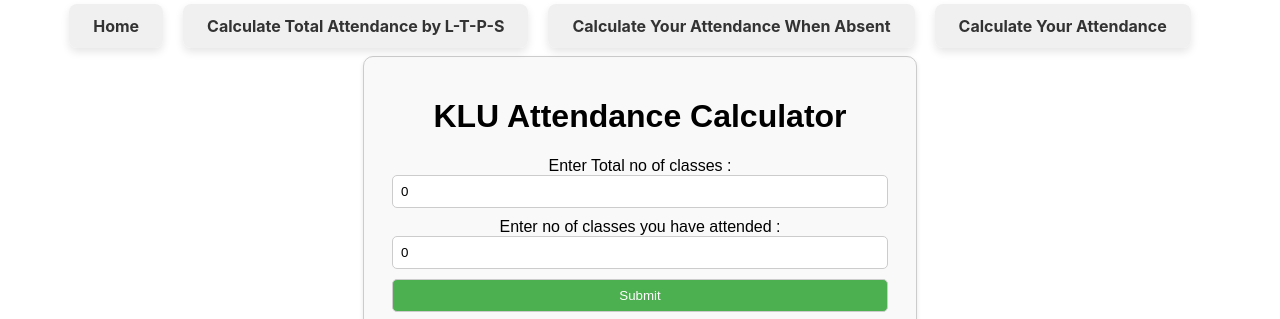
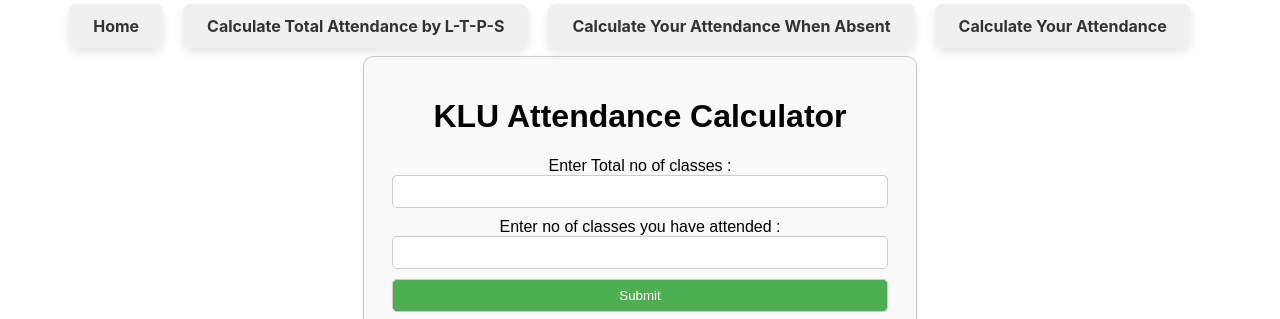
Before and after one commit to likithkandepu13/attendance, a React (Create React App) app: page /calc3 in a window 1280 px wide. Shown: the top 319 px of the page. Built offline with nearby package versions, Linux system fonts and the light colour scheme.

Commit message:
Update calc3.js

```diff
--- a/src/calc3.js
+++ b/src/calc3.js
@@ -3,12 +3,12 @@
 
 
 const Calc3 = () => {
-    const [tclass1,setclass1] = useState(0)
-    const [tclass2,settclass2] = useState(0)
+    const [tclass1,setclass1] = useState('')
+    const [tclass2,settclass2] = useState('')
     const [attendancePercentage, setAttendancePercentage] = useState()
-    const [ap,setap] = useState(0)
+    const [ap,setap] = useState('')
     const [pap,setpap] = useState()
-    const [classes1,setclasees] = useState(0)
+    const [classes1,setclasees] = useState('')
 
     const class1set = (event) => {
         setclass1(event.target.value)
```
